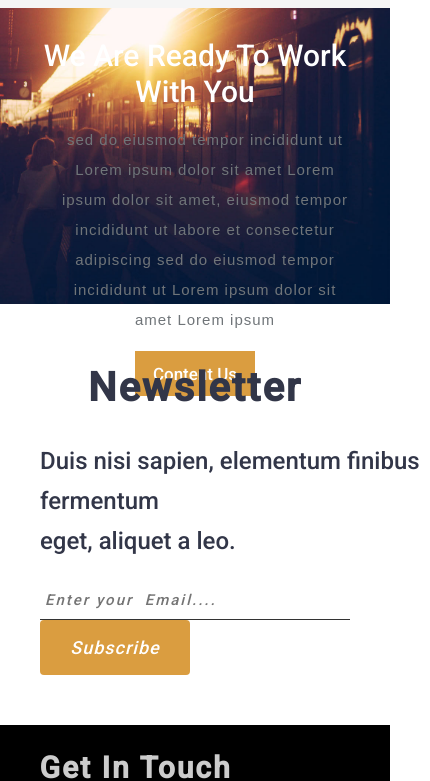
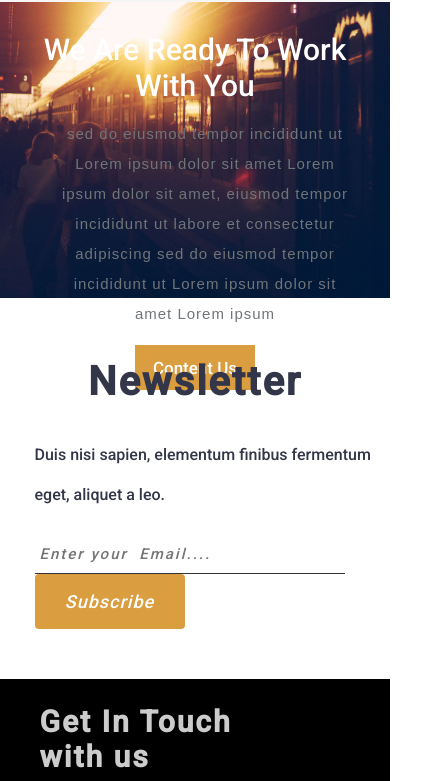
Before and after one commit to pandit9936/travel, a plain HTML site: page index.html in a window 390 px wide. Shown: the part 2958-3739 px from the top of the page, 430 px wide, since content can reach past the window. Drawn offline with Linux system fonts and the light colour scheme.

Commit message:
new media

```diff
--- a/css/media.css
+++ b/css/media.css
@@ -190,7 +190,7 @@
 }
 
 .ex h2 {
-    font-size: 30px;
+    font-size: 25px;
     padding-left: 0px;
     font-weight: 700;
     text-align: center;
@@ -283,7 +283,7 @@
     margin-bottom: 50px ;
 }
 .mds-container{
-    width: 100%;
+    width: 90%;
     margin: auto;
 
 }
@@ -291,13 +291,13 @@
     width: 100%;
     display: grid;
     grid-template-columns: auto;
-    padding-left: 40px;
+    padding-left: 15px;
     padding-right: 0px;
     padding-top: 0px;
 
 }
 .mds-txt2 h4{
-    font-size: 24px;
+    font-size: 16px;
     padding-bottom: 20px;
 }
 .mds-container h2{
```
